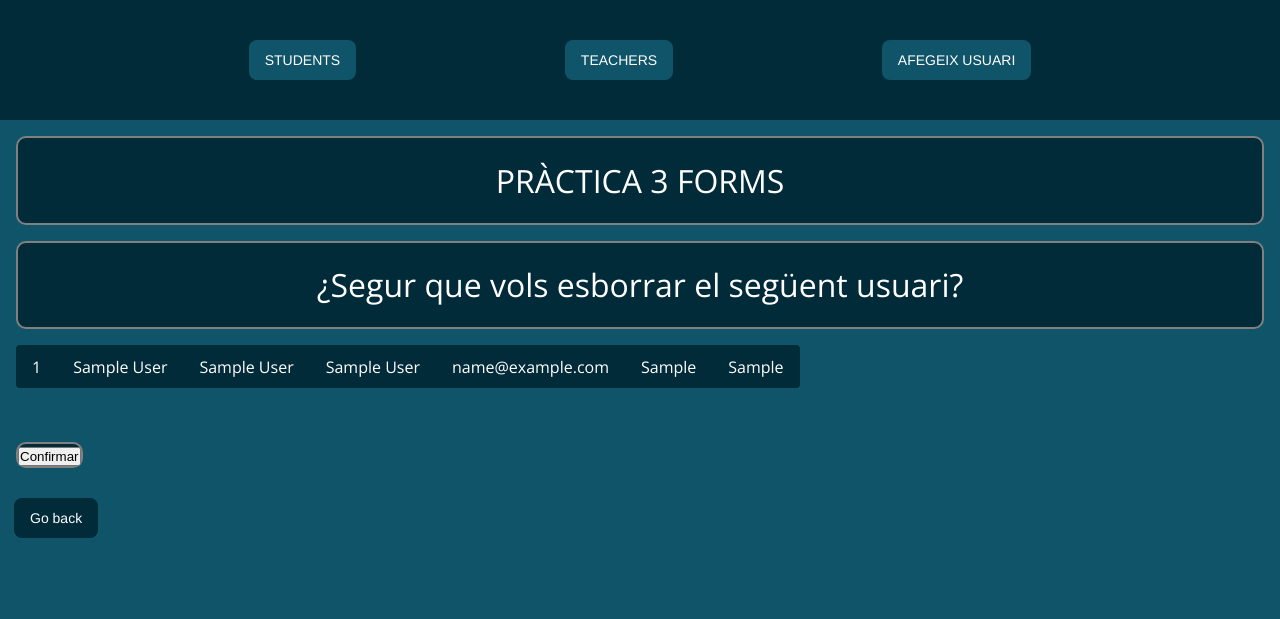
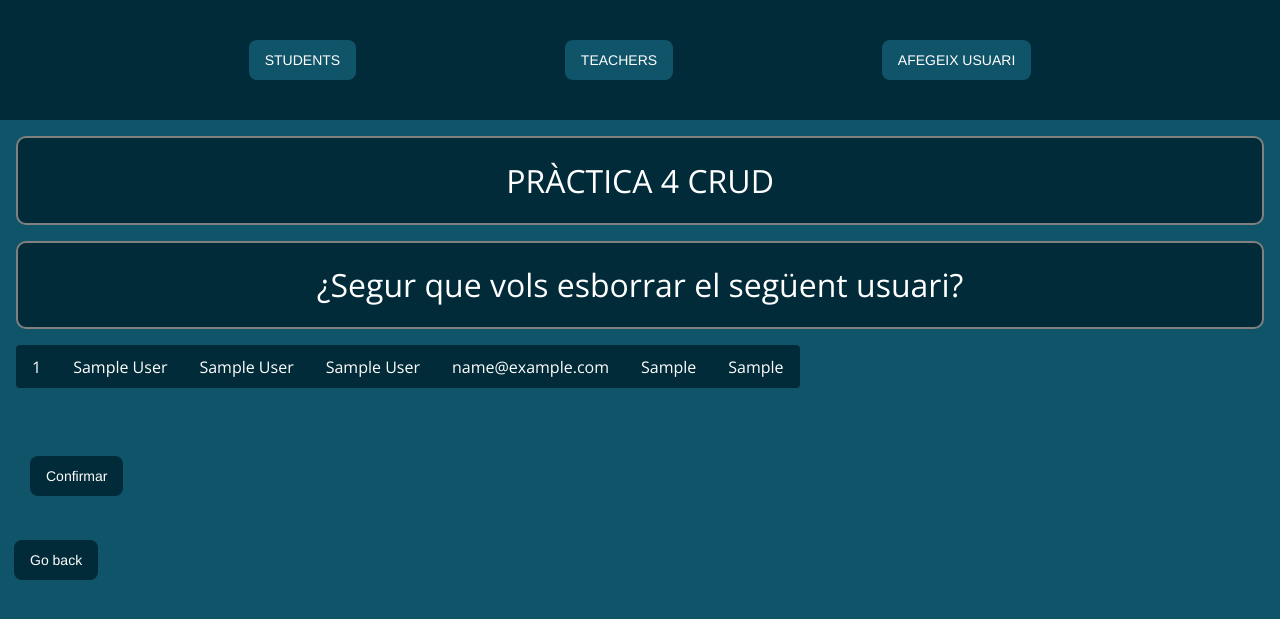
Before and after one commit to Adgar90/M07_UF4, a Django app: page /centre/delete-user/1 in a window 1280 px wide. Shown: the top 619 px of the page. Run offline with Django 4.2, Linux system fonts and the light colour scheme; tables that the repository leaves empty hold one stand-in row (values such as "Sample post").

Commit message:
modificat styles

```diff
--- a/TIC_BCN_AGP/static/styles/index.css
+++ b/TIC_BCN_AGP/static/styles/index.css
@@ -74,7 +74,7 @@ a {
     vertical-align: baseline;
     user-select: none;
     -webkit-user-select: none;
-touch-action: manipulation;
+    touch-action: manipulation;
 }
 
 a:hover,
@@ -120,3 +120,24 @@ label {
   font-size: 0.85em;
   font-weight: 600;
 }
+.delBtn {
+    cursor: pointer;
+    border: none;
+    color: white;
+    background-color: #012B39;
+    margin: 1em;
+    font-family: "Haas Grot Text R Web", "Helvetica Neue", Helvetica, Arial, sans-serif;
+    padding: 10px 16px;
+    border-radius: 8px;
+    font-size: 14px;
+    font-weight: 500;
+    height: 40px;
+    line-height: 20px;
+}
+.delBtn:hover {
+    background-color: #F082AC;
+}
+.delForm {
+    background: #105469;
+    border: none;
+}
--- a/TIC_BCN_AGP/templates/index.html
+++ b/TIC_BCN_AGP/templates/index.html
@@ -13,7 +13,7 @@
 <body>
 <!-- incloem el header amb include perquè el carregui cada cop que es carrega l'index-->
 {% include "head/header.html" %}
-    <h1>PRÀCTICA 3 FORMS</h1>
+    <h1>PRÀCTICA 4 CRUD</h1>
     <!-- block content que exten el nostre index i que conté el template de la view que es cridi segons la funció que utilitzem-->
     {% block content %}
 
```
